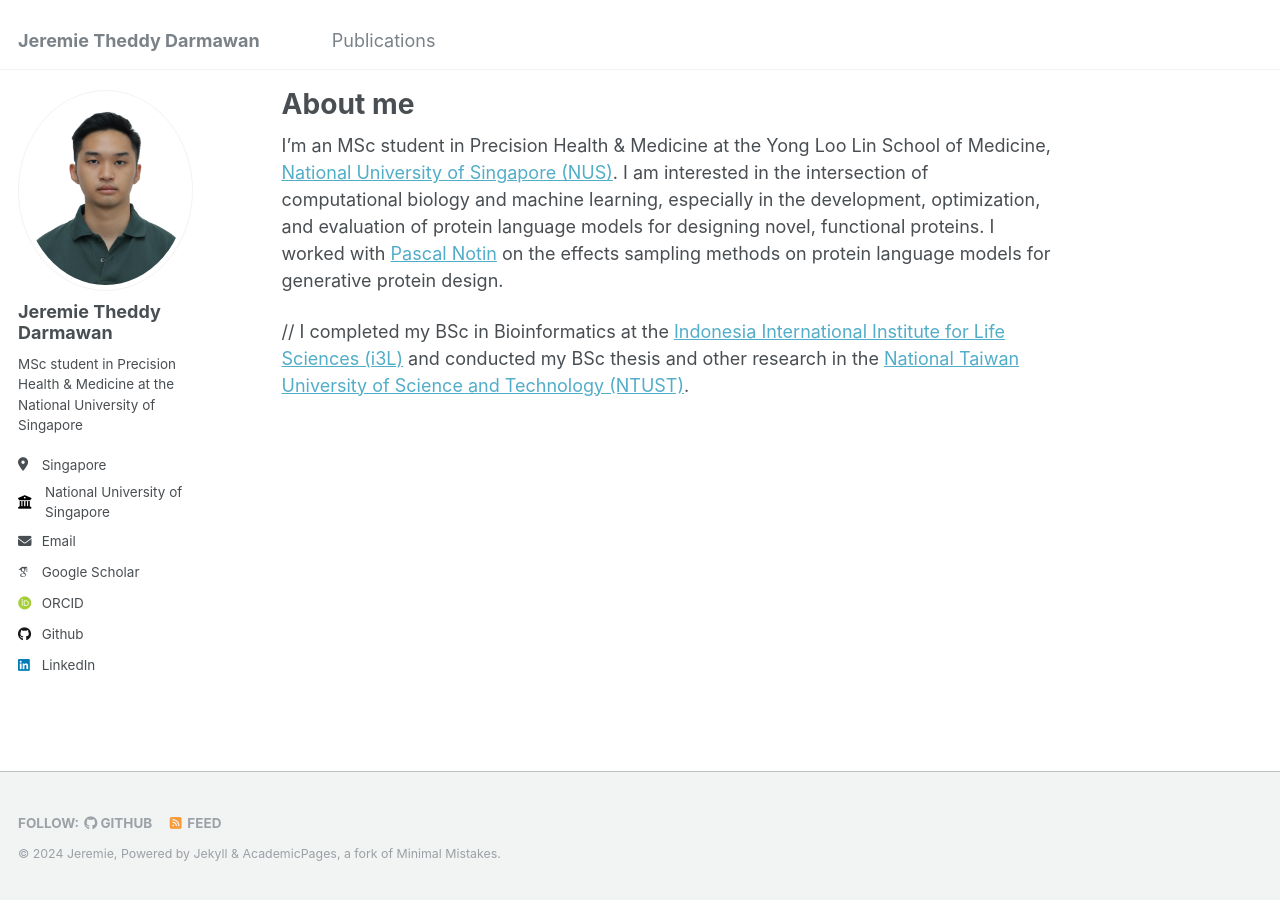
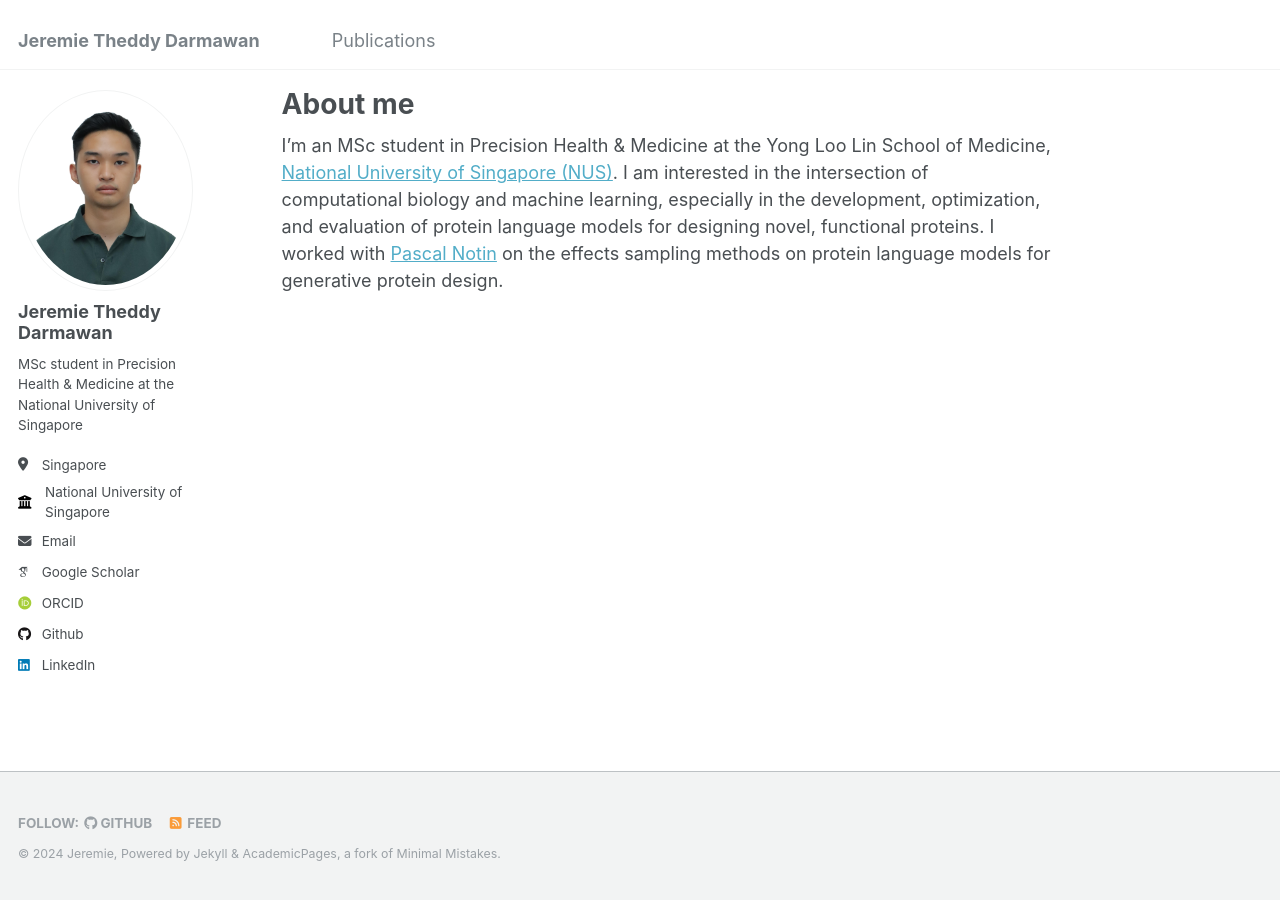
Before and after one commit to jeremietd/jeremietd.github.io, a Jekyll site: the page built from _pages/about.md, in a window 1280 px wide. Built offline with Jekyll 4.4.1, drawn with Linux system fonts in a browser that asks for light colours; some web fonts are replaced.

Commit message:
Update about.md

```diff
--- a/_pages/about.md
+++ b/_pages/about.md
@@ -9,4 +9,4 @@ redirect_from:
 
 I'm an MSc student in Precision Health & Medicine at the Yong Loo Lin School of Medicine, [National University of Singapore (NUS)](https://nus.edu.sg/). I am interested in the intersection of computational biology and machine learning, especially in the development, optimization, and evaluation of protein language models for designing novel, functional proteins. I worked with [Pascal Notin](pascalnotin.com) on the effects sampling methods on protein language models for generative protein design.
 
-// I completed my BSc in Bioinformatics at the [Indonesia International Institute for Life Sciences (i3L)](https://i3l.ac.id/) and conducted my BSc thesis and other research in the [National Taiwan University of Science and Technology (NTUST)](https://www.ntust.edu.tw/?Lang=en).
+<!-- I completed my BSc in Bioinformatics at the [Indonesia International Institute for Life Sciences (i3L)](https://i3l.ac.id/) and conducted my BSc thesis and other research in the [National Taiwan University of Science and Technology (NTUST)](https://www.ntust.edu.tw/?Lang=en). -->
```
